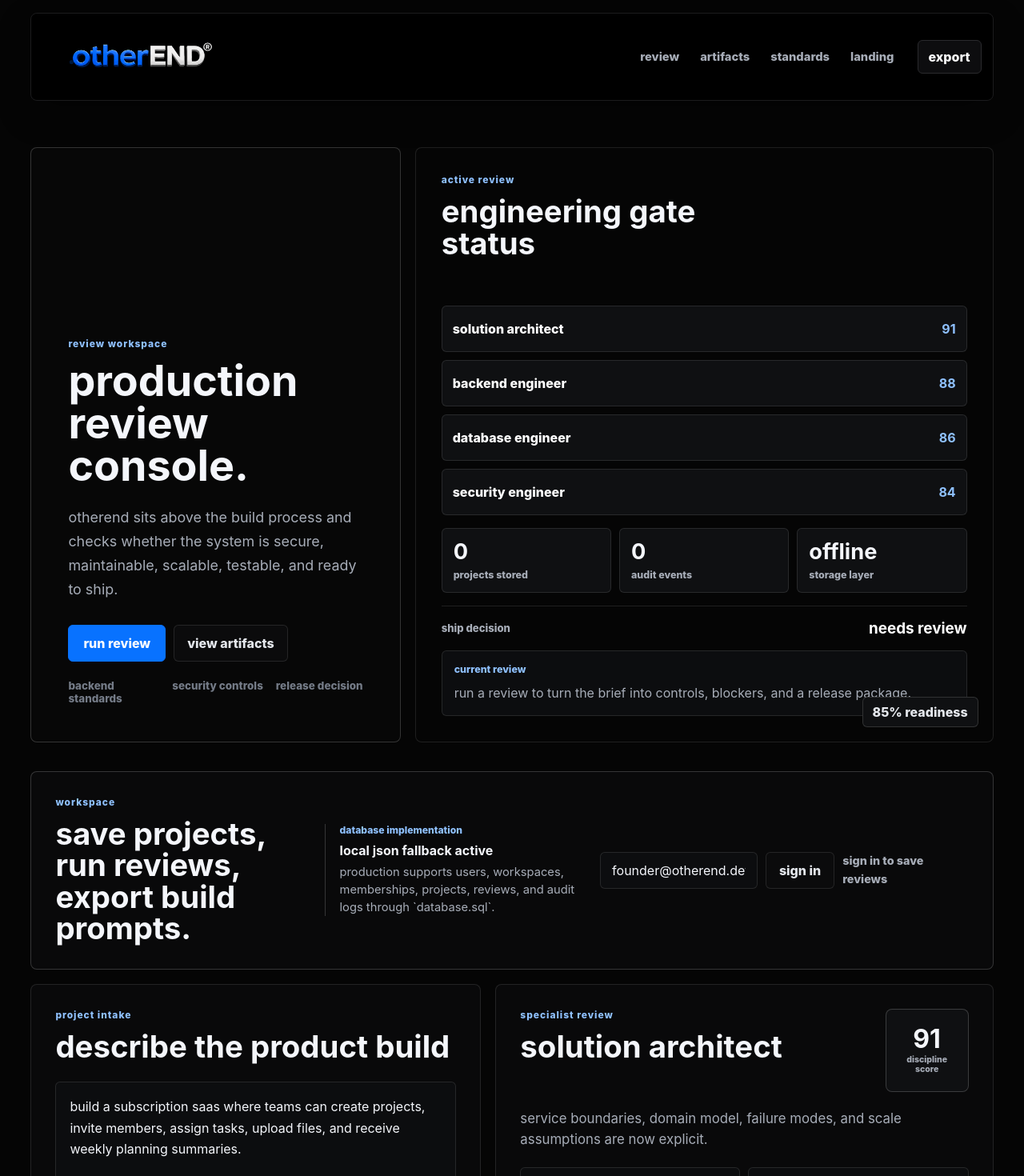
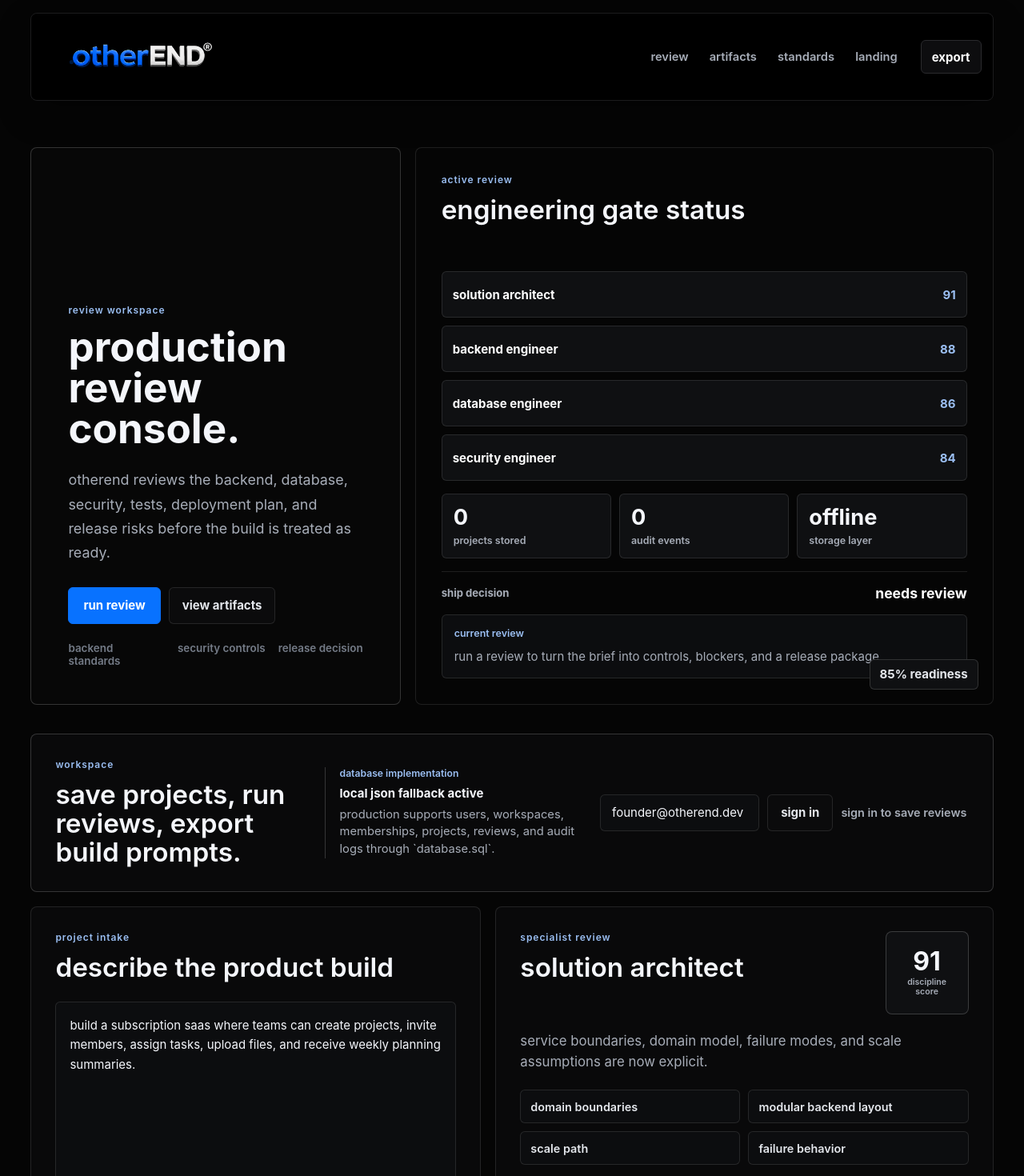
Before and after one commit to Oyewolesyl/otherEND, a React (Vite) app: page / in a window 1280 px wide. Shown: the top 1470 px of the page at 80% size. Built offline with nearby package versions, Linux system fonts and the light colour scheme; no server answers.

Commit message:
Refine app typography and product language

```diff
--- a/src/App.tsx
+++ b/src/App.tsx
@@ -43,7 +43,7 @@ function App() {
   }, [brief]);
 
   const briefSummary = useMemo(() => {
-    const cleanBrief = brief.trim() || "a generated software project";
+    const cleanBrief = brief.trim() || "a software project";
     return cleanBrief.length > 150 ? `${cleanBrief.slice(0, 150).trim()}...` : cleanBrief;
   }, [brief]);
 
@@ -195,8 +195,8 @@ function App() {
             <p className="eyebrow">review workspace</p>
             <h1>production review console.</h1>
             <p className="lede">
-              otherend sits above the build process and checks whether the system is secure,
-              maintainable, scalable, testable, and ready to ship.
+              otherend reviews the backend, database, security, tests, deployment plan, and release
+              risks before the build is treated as ready.
             </p>
             <div className="cta-row">
               <button className="primary-action" onClick={runServerReview}>
@@ -329,7 +329,7 @@ function App() {
               <strong>review output</strong>
               <p>
                 for "{briefSummary}", otherend creates a gated engineering package before any code is
-                accepted as production-ready.
+                accepted as production ready.
               </p>
               {serverReview && (
                 <ul>
@@ -431,7 +431,7 @@ function App() {
         <section className="standards-section" id="standards">
           <div className="section-heading">
             <p className="eyebrow">standards library</p>
-            <h2>the same professional checklist applied to every generated project.</h2>
+            <h2>the same professional checklist applied to every project.</h2>
           </div>
           <div className="standards-grid">
             {standards.map((standard) => {
@@ -450,8 +450,8 @@ function App() {
             <p className="eyebrow">release path</p>
             <h2>turn fast builds into reviewed software.</h2>
             <p>
-              start with review packages, prompt optimization, security gates, and exportable implementation
-              briefs. expand into repository scanning, github checks, team policies, and model orchestration.
+              start with review packages, security gates, database checks, and exportable implementation
+              briefs. expand into repository scanning, github checks, team policies, and release governance.
             </p>
           </div>
           <button className="primary-action" onClick={runServerReview}>
--- a/src/styles.css
+++ b/src/styles.css
@@ -1,10 +1,12 @@
 :root {
   color-scheme: dark;
-  font-family: -apple-system, BlinkMacSystemFont, "Segoe UI", Arial, Helvetica, sans-serif;
+  font-family: ui-sans-serif, -apple-system, BlinkMacSystemFont, "SF Pro Text", "Inter", "Segoe UI", Arial, sans-serif;
   background: #050505;
   color: #f4f6fb;
   font-synthesis: none;
   text-rendering: optimizeLegibility;
+  -webkit-font-smoothing: antialiased;
+  -moz-osx-font-smoothing: grayscale;
   --ink: #f4f6fb;
   --muted: #a7adb8;
   --quiet: #747b87;
@@ -14,7 +16,7 @@
   --line: rgba(255, 255, 255, 0.105);
   --line-strong: rgba(255, 255, 255, 0.18);
   --blue: #0872ff;
-  --blue-soft: #8fc1ff;
+  --blue-soft: #9bbff3;
   --silver: #e4e7ec;
   --red: #e36b63;
   --amber: #d8a24c;
@@ -33,6 +35,7 @@ body {
   min-width: 320px;
   min-height: 100vh;
   background: #050505;
+  font-size: 15px;
 }
 
 button,
@@ -97,7 +100,7 @@ main {
   gap: 4px;
   color: var(--muted);
   font-size: 0.92rem;
-  font-weight: 760;
+  font-weight: 560;
 }
 
 .topbar nav a {
@@ -120,7 +123,7 @@ main {
   background: #0d0d0f;
   color: #fff;
   padding: 0 13px;
-  font-weight: 820;
+  font-weight: 650;
   cursor: pointer;
 }
 
@@ -178,7 +181,7 @@ main {
   margin: 0 0 13px;
   color: var(--blue-soft);
   font-size: 0.75rem;
-  font-weight: 850;
+  font-weight: 620;
   letter-spacing: 0.08em;
   text-transform: lowercase;
 }
@@ -194,16 +197,18 @@ h1 {
   max-width: 820px;
   margin: 0;
   color: var(--ink);
-  font-size: clamp(2.25rem, 4.2vw, 4.6rem);
-  line-height: 0.98;
+  font-size: clamp(2.15rem, 4vw, 4.25rem);
+  font-weight: 650;
+  line-height: 1;
   letter-spacing: 0;
 }
 
 h2 {
   margin: 0;
   color: var(--ink);
-  font-size: clamp(1.55rem, 3vw, 2.45rem);
-  line-height: 1.03;
+  font-size: clamp(1.45rem, 2.6vw, 2.15rem);
+  font-weight: 640;
+  line-height: 1.08;
   letter-spacing: 0;
 }
 
@@ -211,6 +216,7 @@ h3 {
   margin: 0;
   color: var(--ink);
   font-size: 1rem;
+  font-weight: 640;
   line-height: 1.25;
 }
 
@@ -239,7 +245,7 @@ h3 {
   align-items: center;
   justify-content: center;
   border-radius: 6px;
-  font-weight: 840;
+  font-weight: 650;
   cursor: pointer;
 }
 
@@ -277,7 +283,7 @@ h3 {
   margin-top: 22px;
   color: var(--quiet);
   font-size: 0.84rem;
-  font-weight: 780;
+  font-weight: 560;
 }
 
 .proof-row span {
@@ -312,7 +318,7 @@ h3 {
   border-radius: 6px;
   background: #0f1012;
   color: var(--silver);
-  font-weight: 820;
+  font-weight: 650;
 }
 
 .system-head {
@@ -338,7 +344,7 @@ h3 {
 }
 
 .gate-stack span {
-  font-weight: 820;
+  font-weight: 650;
 }
 
 .gate-stack strong {
@@ -371,7 +377,7 @@ h3 {
   margin-top: 6px;
   color: var(--muted);
   font-size: 0.78rem;
-  font-weight: 800;
+  font-weight: 580;
 }
 
 .decision-row {
@@ -387,12 +393,13 @@ h3 {
 .decision-row span {
   color: var(--muted);
   font-size: 0.82rem;
-  font-weight: 820;
+  font-weight: 650;
 }
 
 .decision-row strong {
   color: #fff;
-  font-size: 1.18rem;
+  font-size: 1.1rem;
+  font-weight: 650;
 }
 
 .review-note {
@@ -408,7 +415,7 @@ h3 {
   margin-bottom: 10px;
   color: var(--blue-soft);
   font-size: 0.78rem;
-  font-weight: 820;
+  font-weight: 620;
 }
 
 .review-note p {
@@ -456,7 +463,7 @@ h3 {
   margin-bottom: 8px;
   color: var(--blue-soft);
   font-size: 0.76rem;
-  font-weight: 850;
+  font-weight: 620;
 }
 
 .database-summary strong {
@@ -521,7 +528,7 @@ textarea:focus {
 
 .auth-controls span {
   font-size: 0.9rem;
-  font-weight: 760;
+  font-weight: 560;
 }
 
 .section-title,
@@ -572,7 +579,7 @@ textarea:focus {
   max-width: 72px;
   color: var(--muted);
   font-size: 0.66rem;
-  font-weight: 800;
+  font-weight: 560;
   line-height: 1.15;
 }
 
@@ -598,7 +605,7 @@ textarea:focus {
   padding: 10px 12px;
   color: var(--silver);
   font-size: 0.9rem;
-  font-weight: 760;
+  font-weight: 560;
 }
 
 .generated-brief {
@@ -699,13 +706,13 @@ textarea:focus {
 
 .timeline span {
   color: var(--blue-soft);
-  font-weight: 850;
+  font-weight: 620;
 }
 
 .timeline p {
   margin: 0;
   color: var(--silver);
-  font-weight: 760;
+  font-weight: 560;
 }
 
 .timeline i {
@@ -738,7 +745,7 @@ textarea:focus {
   margin-bottom: 12px;
   color: var(--quiet);
   font-size: 0.72rem;
-  font-weight: 850;
+  font-weight: 620;
   letter-spacing: 0.08em;
 }
 
```
